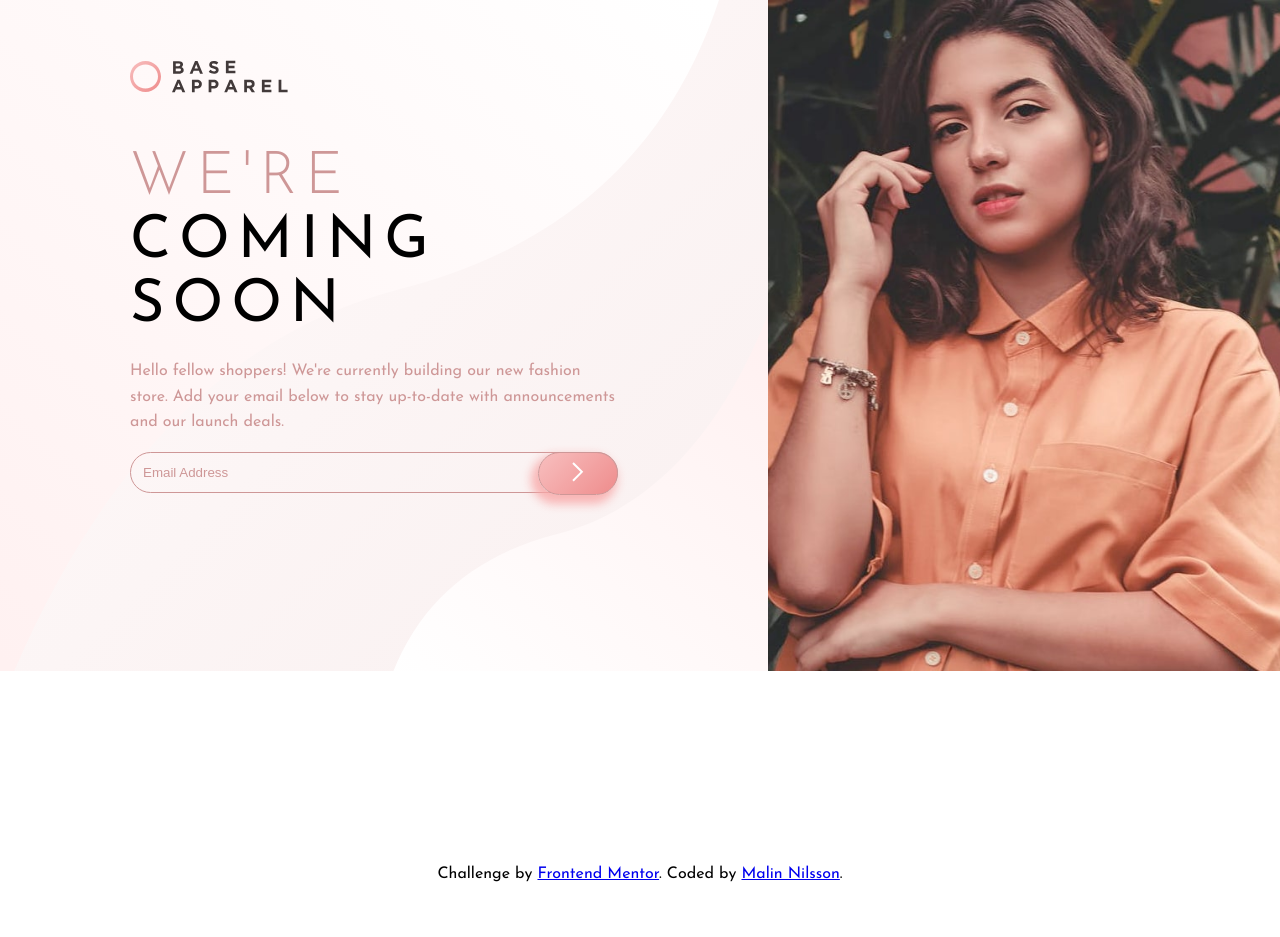
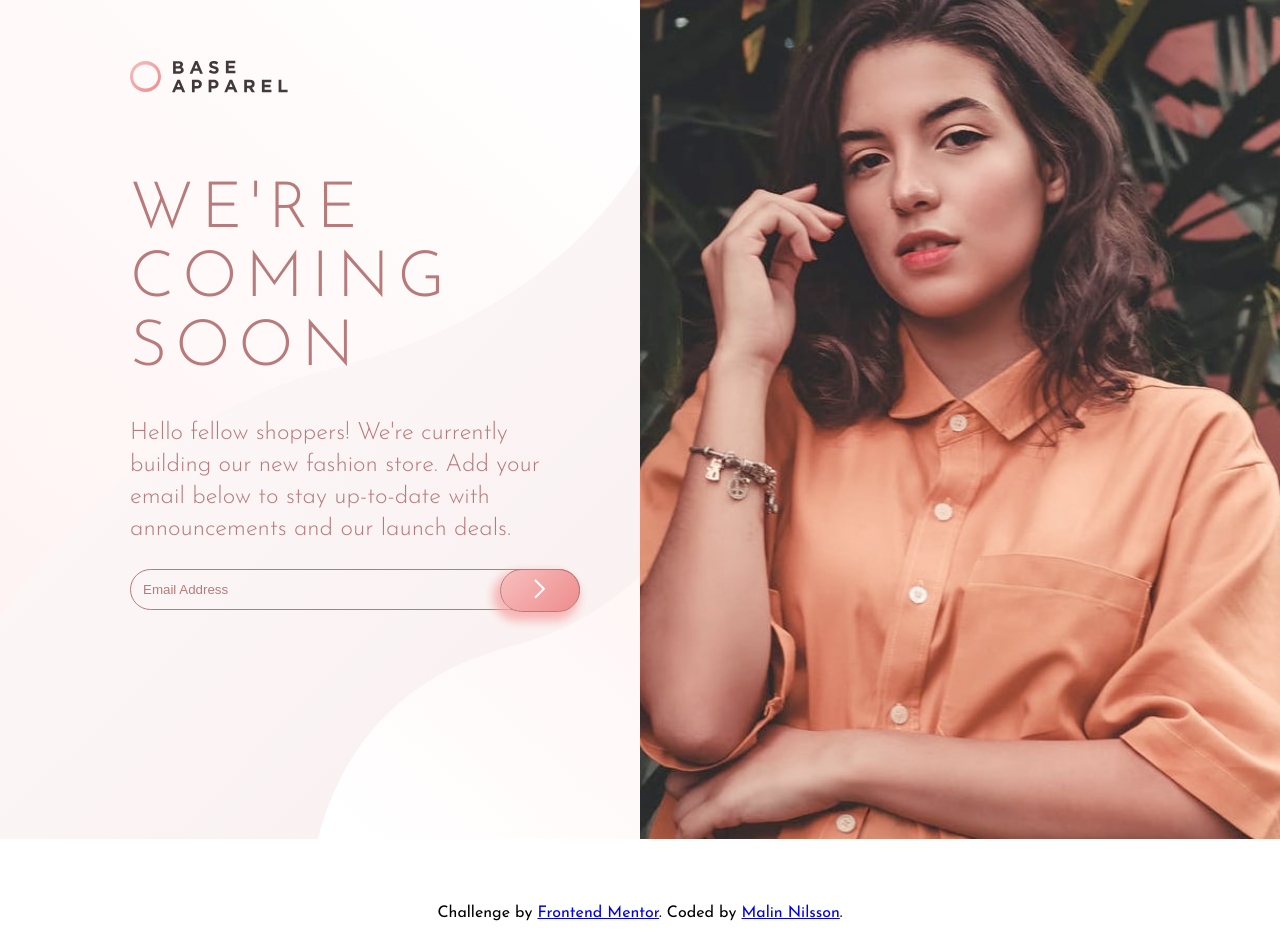
Before and after one commit to malin-nilsson/BaseApparel-LandingPage, a website: page index.html in a window 1280 px wide. Before the commit the page ends 898 px from the top, so only its background shows below. Drawn offline with Linux system fonts and the light colour scheme.

Commit message:
Media queries for tablet, replaced grid with flex

```diff
--- a/index.html
+++ b/index.html
@@ -20,7 +20,7 @@
         <img src="images/logo.svg">
       </div>
       <div class="text">
-        <h1 class="title"><span>We're</span> coming soon</h1>
+        <h1 class="title">We're coming soon</h1>
         <p class="signup">
           Hello fellow shoppers! We're currently building our new fashion store.
           Add your email below to stay up-to-date with announcements and our launch deals.
--- a/scss/grid.scss
+++ b/scss/grid.scss
@@ -1,12 +1,9 @@
 @use 'variables';
 
 main {
-    display: grid;
-    grid-template-columns: 1fr;
-    grid-template-areas:
-        "img-container"
-        "text-container"
-        "footer";
+    display: flex;
+    flex-direction: column-reverse;
+    width: 100%;
 }
 
 .text-container {
@@ -15,7 +12,6 @@ main {
     background-repeat: no-repeat;
     background-size: cover;
     display: flex;
-    grid-area: text-container;
     flex-direction: column;
     padding: 20px 20px 50px 20px;
     text-align: center;
@@ -23,26 +19,25 @@ main {
 
         .title {
             padding-top: 50px;
-            font-size: 3.7rem;
+            font-size: 3rem;
             line-height: 4rem;
             letter-spacing: 8px;
-            margin-bottom: 20px;
-            margin-top: 0;
-            font-weight: 400;
+            margin-bottom: 0px 0px 20px;
+            font-weight: 300;
             text-transform: uppercase;
+            color: variables.$desaturated-red;
         }
 
         .signup {
             color: variables.$desaturated-red;
-            font-size: 1rem;
-            font-weight: 400;
-            line-height: 1.6rem;
+            font-size: 1.5rem;
+            font-weight: 300;
+            padding: 0px 20px;
         }
     }
 
 .img-container {
     display: flex;
-    grid-area: img-container;
     justify-content: center;
     flex-direction: column;
     align-items: center;
--- a/scss/mediaqueries.scss
+++ b/scss/mediaqueries.scss
@@ -1,20 +1,72 @@
 @media screen and (min-width: 768px) {
     main {
-        display: grid;
-        height: 100vh;
-        grid-template-columns: 1.5fr 1fr;
-        grid-template-rows: 1fr 1fr;
-        grid-template-areas:
-            "text-container img-container"
-            "footer footer";
+        display: flex;
+        flex-direction: row;
+
     }
 
     .text-container {
-        padding: 60px 100px 0px 130px;
+        width: 50%;
+        padding: 60px 10px 0px 30px;
         text-align: left;
+
+        .signup {
+            font-size: 1.4rem;
+            font-weight: 300;
+            padding: 0px;
+        }
+
+        .title {
+            font-size: 3.3rem;
+            line-height: 3.5rem;
+            padding-top: 10px;
+        }
     }
 
     .text {
         padding-right: 50px;
     }
+
+    .img-container {
+        justify-content: flex-start;
+    }
+
+
+
 }
+
+@media screen and (min-width: 1110px) {
+    main {
+        display: flex;
+        flex-direction: row;
+        width: 100%;
+    }
+
+    .text-container {
+        padding: 60px 10px 0px 130px;
+        text-align: left;
+        width: 50%;
+
+        .signup {
+            font-size: 1.5rem;
+            line-height: 2rem;
+            font-weight: 300;
+            padding: 0px;
+        }
+
+        .title {
+            font-size: 4rem;
+            line-height: 4.3rem;
+            padding: 80px 0px 10px;
+            margin: 0;
+        }
+    }
+
+    .text {
+        padding-right: 50px;
+    }
+
+    .img-container {
+        width: 50%;
+    }
+}
--- a/scss/variables.scss
+++ b/scss/variables.scss
@@ -2,7 +2,7 @@
 
 // Primary
 
-$desaturated-red: hsl(0, 36%, 70%);
+$desaturated-red: hsl(0, 30%, 60%);
 $soft-red: hsl(0, 93%, 68%);
 
 
```
Also changed, not shown: README-template.md, css/form.css, css/grid.css, css/main.css, css/mediaqueries.css.
